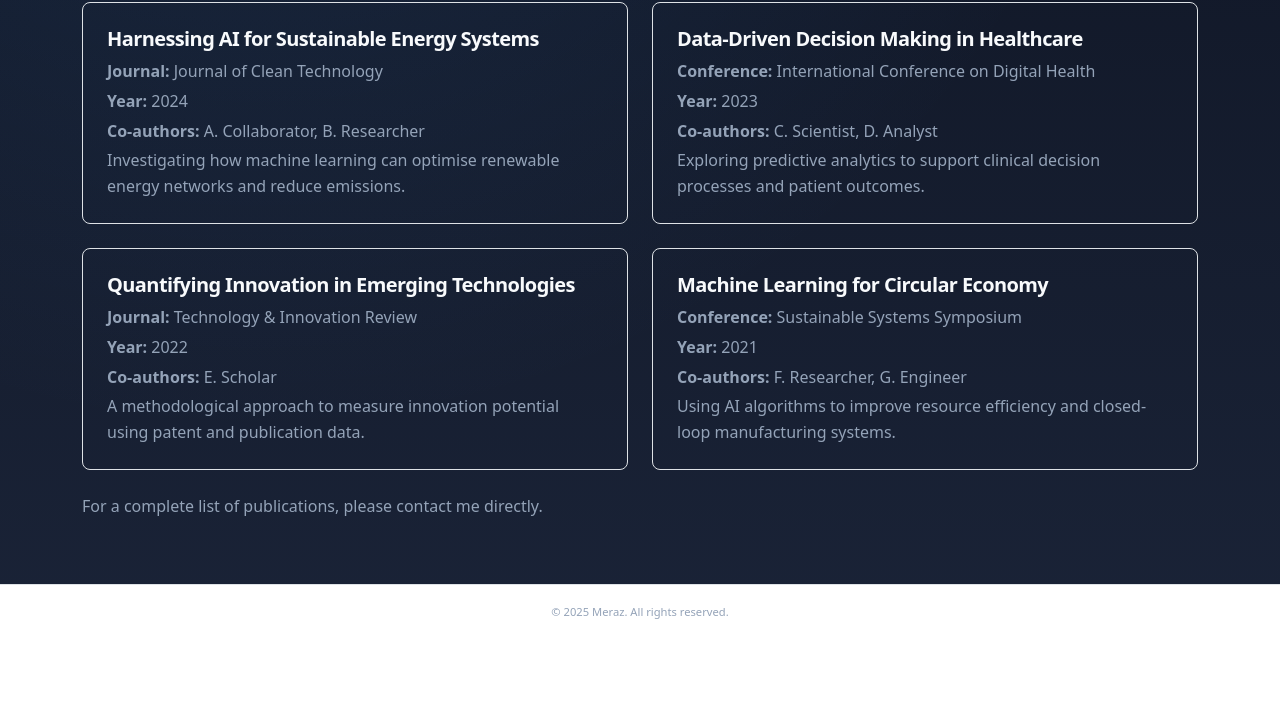
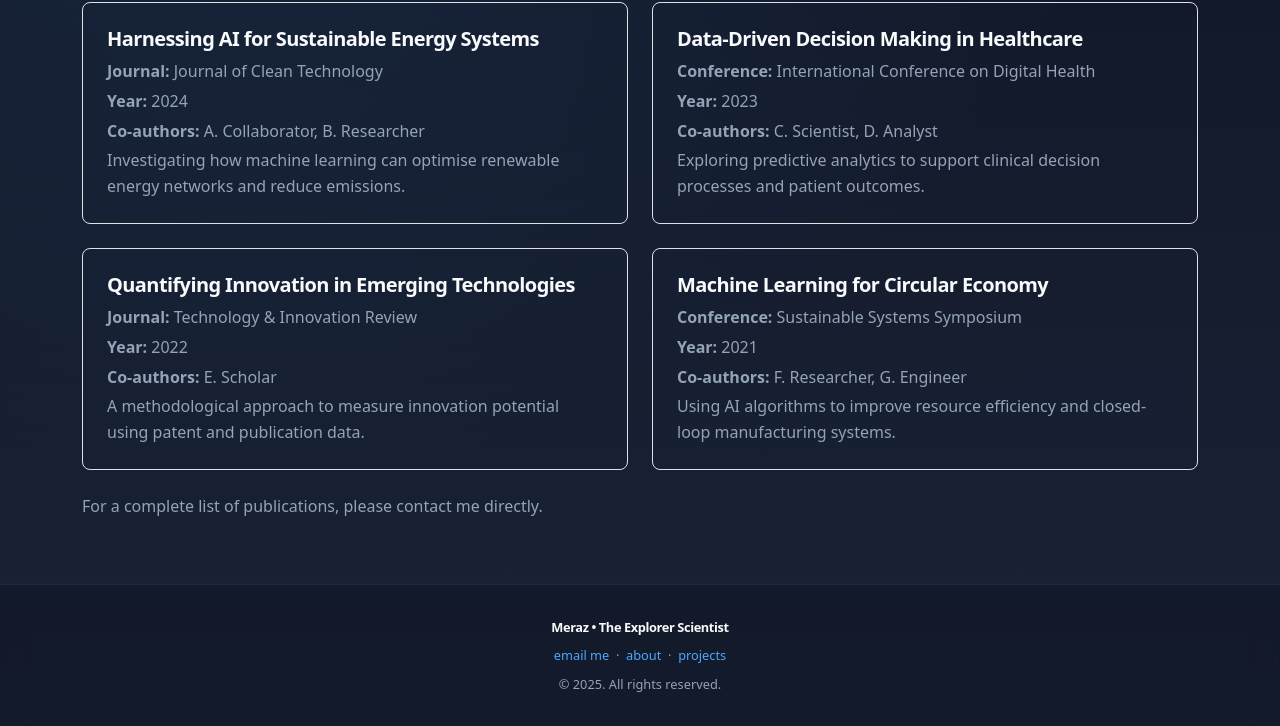
Before and after one commit to ariful-eu/ariful-eu.github.io, a plain HTML site: page publications.html in a window 1280 px wide. Shown: the part 740-1466 px from the top of the page. Before the commit the page ends 1377 px from the top, so only its background shows below. Drawn offline with nearby package versions, Linux system fonts and the light colour scheme.

Commit message:
Update publications.html

```diff
--- a/publications.html
+++ b/publications.html
@@ -82,11 +82,26 @@
         </div>
     </section>
 
-    <footer class="py-3 bg-white border-top">
-        <div class="container text-center">
-            <small>&copy; 2025 Meraz. All rights reserved.</small>
-        </div>
-    </footer>
+    <footer>
+  <div class="container max-w-screen px-3">
+    <div class="text-center">
+      <div class="mb-2" style="color: var(--text-main); font-weight:600; letter-spacing:-0.03em;">
+        Meraz • The Explorer Scientist
+      </div>
+      <div class="mb-2">
+        <a href="mailto:your-email@example.com">email me</a>
+        &nbsp;·&nbsp;
+        <a href="about.html">about</a>
+        &nbsp;·&nbsp;
+        <a href="projects.html">projects</a>
+      </div>
+      <div style="color: var(--text-dim);">
+        © 2025. All rights reserved.
+      </div>
+    </div>
+  </div>
+</footer>
+
 
     <script src="https://cdn.jsdelivr.net/npm/bootstrap@5.3.1/dist/js/bootstrap.bundle.min.js" integrity="sha384-HoA8Cje1Yjk9RyS9y5Pip5a/pz+rzZJe9lSfa6r8Vt7oIOnc8UGlctkKqzUcRfET" crossorigin="anonymous"></script>
 </body>
```
